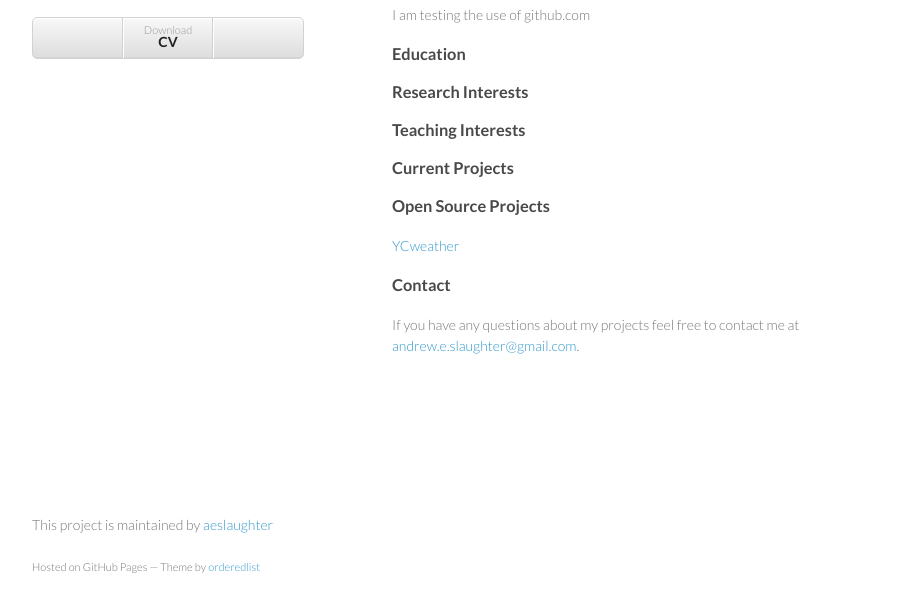
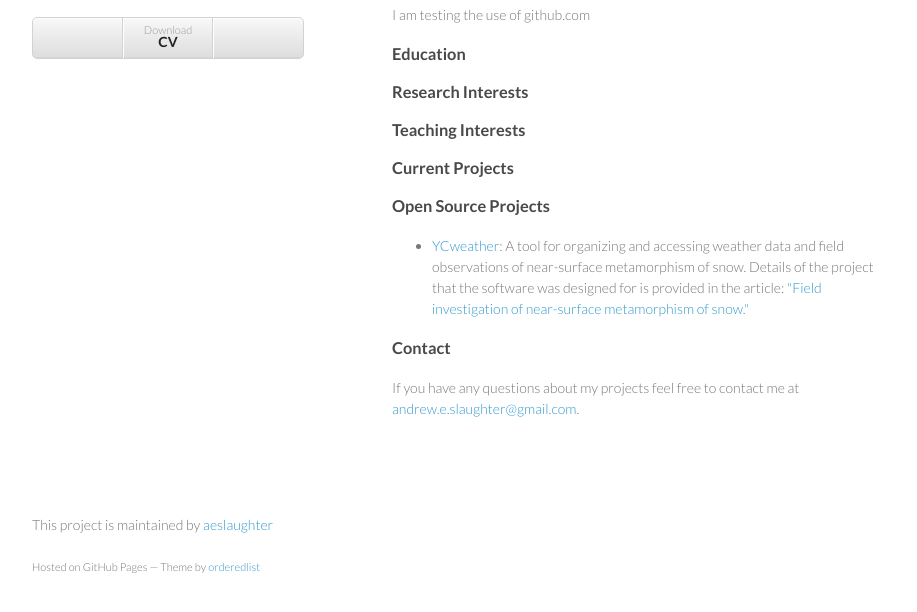
Before and after one commit to aeslaughter/aeslaughter.github.com, a plain HTML site: page index.html in a window 1280 px wide. Shown: the part 154-766 px from the top of the page, without its empty margins (178-1095 px from the left). Drawn offline with Linux system fonts and the light colour scheme.

Commit message:
Added link to YCweather

```diff
--- a/index.html
+++ b/index.html
@@ -47,7 +47,11 @@ Cornell University.</p>
 
 
 <h3>Open Source Projects</h3>
-<p><a href="http://aeslaughter.github.com/YCweather/" >YCweather</a> </p>
+<ul>
+<li><a href="http://aeslaughter.github.com/YCweather/" >YCweather</a>: A tool for organizing
+and accessing weather data and field observations of near-surface metamorphism of snow. Details
+of the project that the software was designed for is provided in the article: <a href="http://www.igsoc.org:8080/journal/57/203/j10J090.pdf"> "Field investigation of near-surface metamorphism of snow." </a></li>
+</ul>
 
 <h3>Contact</h3>
 
```
